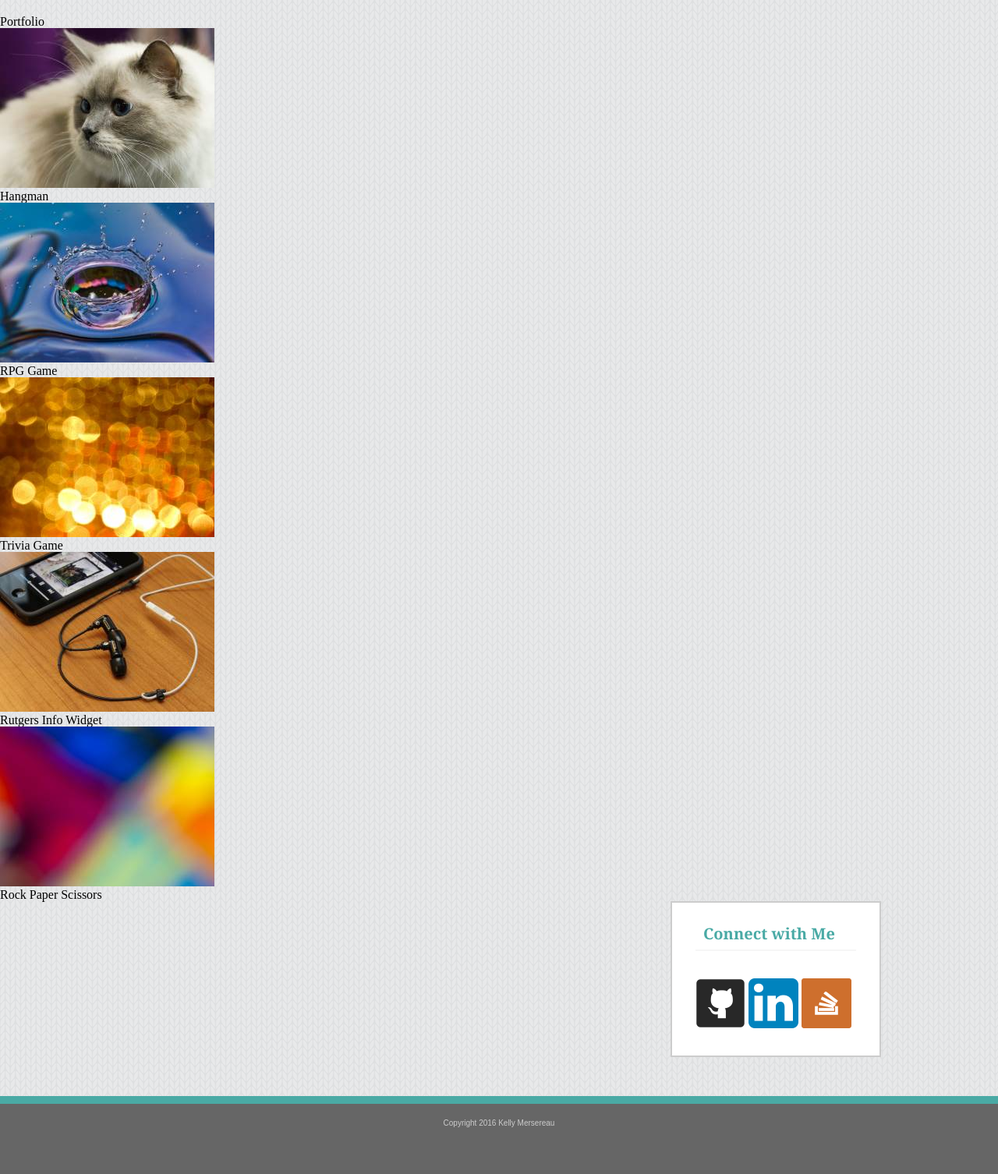
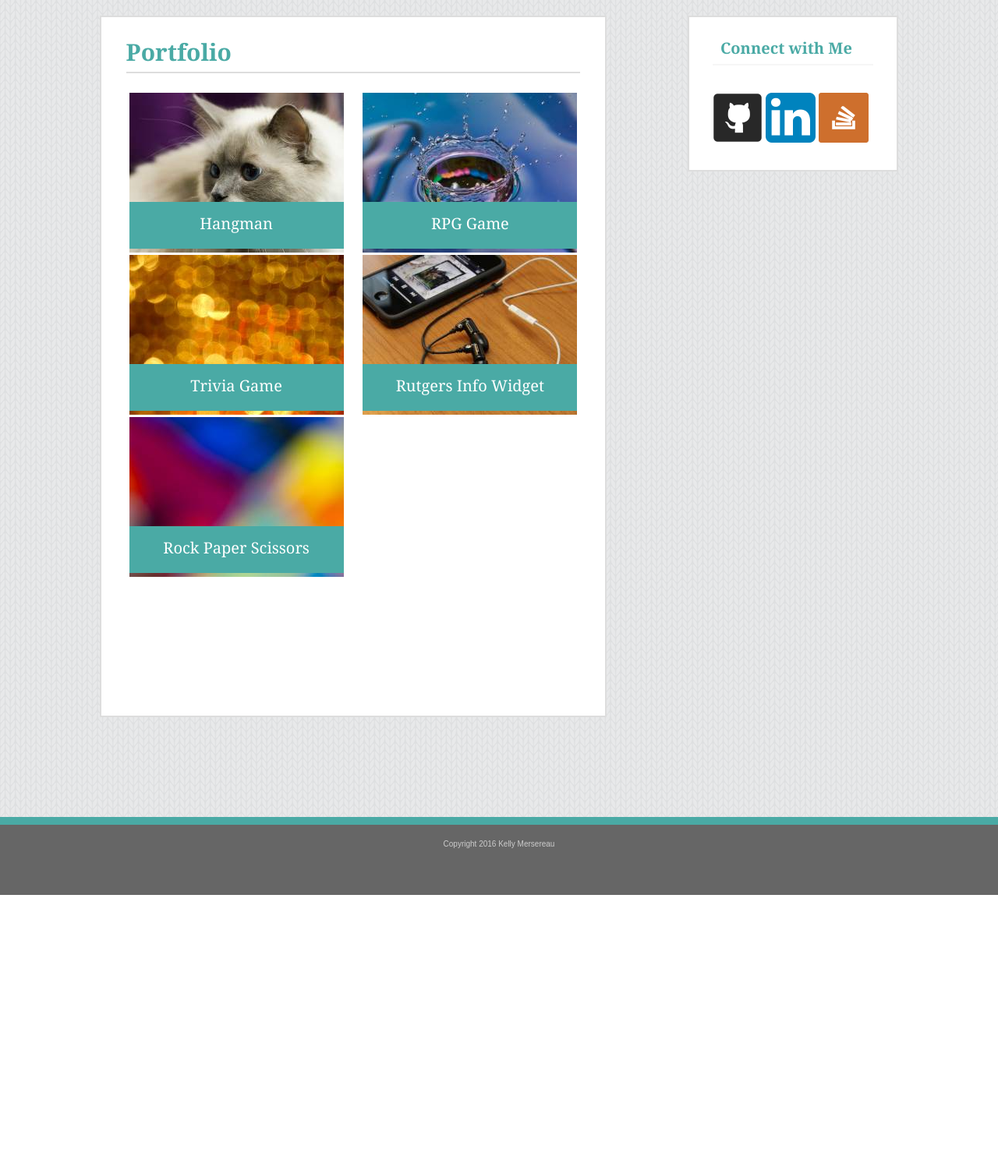
Before and after one commit to kellymersereau/Portfolio, a PHP site: page /portfolio.html in a window 1280 px wide. Shown: the part 100-1606 px from the top of the page at 78% size. After the commit the page ends 1248 px from the top, so only its background shows below. Run offline with PHP 8.4, Linux system fonts and the light colour scheme.

Commit message:
updates when i should be asleep

```diff
--- a/assets/css/style.css
+++ b/assets/css/style.css
@@ -6,6 +6,7 @@
 html body {
 	height: 100%;
 	background-image: url('../images/knitting250px.png');
+
 }
 .wrapper {
 	min-height: 100%;
@@ -44,6 +45,7 @@ html body {
 	padding: 15px;
 	float: right;
 	margin-right: 400px;
+
 }
 ul {
     list-style-type: none;
@@ -93,10 +95,154 @@ a:hover {
 	color: #4aaaa5;
 	font-size: 16px;
 	text-decoration: none;
+	text-transform: uppercase;
 }
 #content {
 	background-image: url('../images/knitting250px.png');
 	background-repeat: repeat;
+}
+#about {
+	width: 650px;
+	height: 500px;
+	background-color: white;
+	font-family: 'Georgia', Times, Times New Roman, serif;
+	float: left;
+	color: #4aaaa5;
+	border: 2px;
+	border-style: solid;
+	border-color: #dddddd;
+	position: relative;
+	padding-top: 20px;
+	padding-left: 2%;
+	padding-right: 2%;
+	margin-left: 10%;
+	margin-bottom: 10%;
+
+}
+.line-break1 {
+	border: 1px;
+	border-style: solid;
+	border-color: #dddddd;
+	margin-top: 10px;
+	margin-bottom: 25px;
+	margin-left: 1%;
+	margin-right: 1%;
+}
+#me {
+	position: relative;
+	padding-left: 1%;
+	padding-top: 10px;
+	padding-bottom: 0px;
+	font-weight: bold;
+	font-size: 30px;
+}
+#myphoto{
+	position: relative;
+	display: inline;
+	float: left;
+	margin-right: 10px;
+	margin-bottom: 2px;
+}
+#article {
+	position: relative;
+	padding-left: 1%;
+	padding-right: 1%;
+	padding-top: 10px;
+	padding-bottom: 10px;
+	margin-left: 1%;
+	margin-right: 1%;
+	font-family: 'Arial', 'Helvetica Neue', Helvetica, sans-serif;
+	color: #777777;
+	letter-spacing: 2px;
+	line-height: -10px;
+	word-spacing: 3px;
+
+}
+#main {
+	width: 650px;
+	height: 900px;
+	background-color: white;
+	float: left;
+	border: 2px;
+	border-style: solid;
+	border-color: #dddddd;
+	position: relative;
+	padding-top: 20px;
+	padding-left: 2%;
+	padding-right: 2%;
+	margin-left: 10%;
+	margin-bottom: 10%;
+}
+#port {
+	font-family: 'Georgia', Times, Times New Roman, serif;
+	position: relative;
+	color: #4aaaa5;
+	padding-left: 1%;
+	padding-top: 10px;
+	padding-bottom: 0px;
+	font-weight: bold;
+	font-size: 30px;
+}
+#line-break1 {
+	border: 1px;
+	border-style: solid;
+	border-color: #dddddd;
+	margin-top: 10px;
+	margin-bottom: 25px;
+	margin-left: 1%;
+	margin-right: 1%;
+}
+#form {
+	position: relative;
+	padding-left: 1%;
+	padding-top: 10px;
+	padding-bottom: 0px;
+	font-weight: bold;
+	font-size: 30px;
+}
+.category_left {
+	float: left;
+	margin-right: 10px;
+	margin-left: 10px;
+}
+.category_right {
+	float: right;
+	margin-right: 10px;
+	margin-left: 10px;
+}
+.phototitles {
+	height: 60px;
+	width: 275px;
+	border: solid;
+	border-color: #4aaaa5;
+	background-color: #4aaaa5;
+	font-family: 'Georgia', Times, Times New Roman, serif;
+	color: white;
+	font-size: 20px;
+	margin-top: 140px;
+	margin-bottom: 10px;
+	float: right;
+	position: absolute;
+	padding-top: 15px;
+	padding-bottom: 15px;
+	text-align: center;
+}
+.phototitles1 {
+	height: 60px;
+	width: 275px;
+	border: solid;
+	border-color: #4aaaa5;
+	background-color: #4aaaa5;
+	font-family: 'Georgia', Times, Times New Roman, serif;
+	color: white;
+	font-size: 20px;
+	margin-top: 140px;
+	margin-bottom: 10px;
+	float: left;
+	position: absolute;
+	padding-top: 15px;
+	padding-bottom: 15px;
+	text-align: center;
 }
 #sidebar {
 	width: 270px;
@@ -105,11 +251,11 @@ a:hover {
 	font-family: 'Georgia', Times, Times New Roman, serif;
 	float: right;
 	color: #4aaaa5;
-	margin-right: 150px;
+	margin-right: 10%;
 	border: 2px;
 	padding-top: 20px;
 	border-style: solid;
-	border-color: #cccccc;
+	border-color: #dddddd;
 	position: relative;
 }
 .line-break2 {
@@ -138,6 +284,8 @@ a:hover {
 	padding-top: 10px;
 }
 #footer {
+	clear: both;
+	position: relative;
 	height: 100px;
 	background-color: #666666;
 	border-top: 10px;
--- a/contact.html
+++ b/contact.html
@@ -23,7 +23,7 @@
 			<section id="main">
 				<h2> Portfolio </h2>
 				<div id="line-break"></div>
-				<form action="MAILTO:kelly.mersereau@gmail.com" method="post" enctype="text/plain">
+				<form action="MAILTO:kelly.mersereau@gmail.com" method="post" enctype="text/plain" class="form">
 					Name
 					<br>
 					<input type="text" name="name" value="John Smith">
@@ -56,6 +56,7 @@
 			</p>
 		</div>
 	</footer>
+	</div>
 </body>
 
 </html>
--- a/portfolio.html
+++ b/portfolio.html
@@ -21,23 +21,23 @@
 		</header>
 		<div id="content">
 			<section id="main">
-				<h2> Portfolio </h2>
-					<div id="line-break"></div>
+				<h2 id="port"> Portfolio </h2>
+					<div id="line-break1"></div>
 					<article>
-						<div class="category_left"><img src="assets/images/cats.jpg" alt="picture of cat">
-							<h3>Hangman </h3>
+						<div class="category_left"><span class="phototitles1">Hangman</span><img src="assets/images/cats.jpg" alt="picture of cat">
+
 						</div>
-						<div class="category_right"><img src="assets/images/rain.jpg" alt="picture of rain">
-							<h3>RPG Game</h3>
+						<div class="category_right"><span class="phototitles"> RPG Game</span><img src="assets/images/rain.jpg" alt="picture of rain">
+
 						</div>
-						<div class="category_left"><img src="assets/images/sparkle.jpg" alt="picture of sparkles">
-							<h3>Trivia Game</h3>
+						<div class="category_left"><span class="phototitles1"> Trivia Game</span><img src="assets/images/sparkle.jpg" alt="picture of sparkles">
+
 						</div>
-						<div class="category_right"><img src="assets/images/iphone.jpg" alt="picture of iphone">
-							<h3>Rutgers Info Widget</h3>
+						<div class="category_right"><span class="phototitles"> Rutgers Info Widget</span><img src="assets/images/iphone.jpg" alt="picture of iphone">
+
 						</div>
-						<div class="category_left"><img src="assets/images/colors.jpg" alt="picture of colors">
-							<h3>Rock Paper Scissors</h3>
+						<div class="category_left"><span class="phototitles1"> Rock Paper Scissors</span><img src="assets/images/colors.jpg" alt="picture of colors">
+
 						</div>
 					</article>
 			</section>
@@ -58,6 +58,7 @@
 			</p>
 		</div>
 	</footer>
+	</div>
 </body>
 
 </html>
```
Also changed, not shown: index.html (+4 -4 lines).
